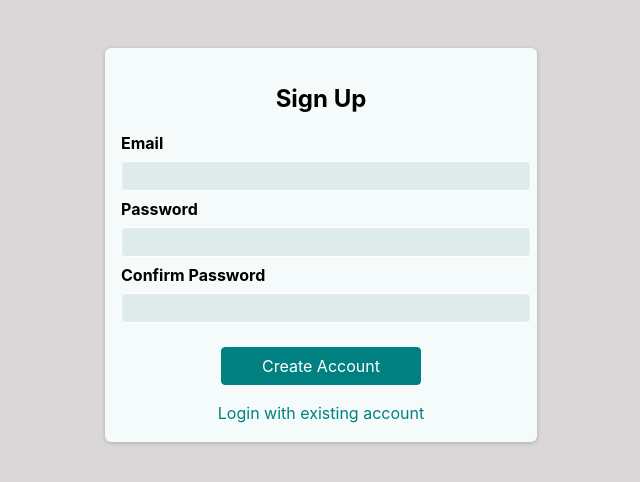
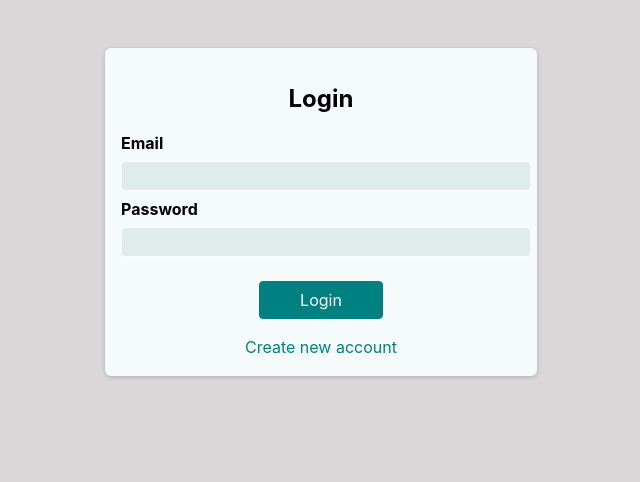
Before and after one commit to harshitaM29/react-expense-tracker, a React (Create React App) app: page / in a window 1280 px wide. Shown: the top 482 px of the page, without its empty margins (319-959 px from the left). Built offline with nearby package versions, Linux system fonts and the light colour scheme.

Commit message:
created singin page using firebase authentication

```diff
--- a/src/App.js
+++ b/src/App.js
@@ -1,12 +1,20 @@
 import AuthPage from "./pages/AuthPage";
-import {Route} from 'react-router-dom';
+import {Route, Switch} from 'react-router-dom';
 import AuthForm from "./components/Auth/AuthForm";
+import HomePage from "./pages/HomePage";
+import { Fragment } from "react";
 
 function App() {
   return(
-  <Route path='/' >
+    <Switch>
+  <Route path='/' exact>
     <AuthPage />
   </Route>
+  <Route path='/home'>
+    <HomePage />
+  </Route>
+  </Switch>
+
   );
 }
 
--- a/src/components/Auth/AuthForm.js
+++ b/src/components/Auth/AuthForm.js
@@ -1,69 +1,86 @@
 import classes from './AuthForm.module.css';
 import { useState,useRef, Fragment } from 'react';
+import {useHistory} from 'react-router-dom'
 
 const AuthForm = props => {
 
-    const [isLogin, setIsLogin] = useState(false);
-    const [error,setError] = useState(false);
+
+    const [isLoading, setIsLoading] = useState(false);
+    const [isLogin, setIsLogin] = useState(true);
     const emailInputRef = useRef();
     const passwordInputRef = useRef();
     const confirmPasswordInputRef = useRef();
- const handleSubmit = e => {
-        e.preventDefault();
-        const enteredEmail = emailInputRef.current.value;
-        const enteredPassword = passwordInputRef.current.value;
-        const enteredConfirmPassword = confirmPasswordInputRef.current.value;
-        const signUpData = {
-            email:enteredEmail,
-            password:enteredConfirmPassword,
-            returnSecureToken: true
-          }
-          if(isLogin){
+    const history =  useHistory()
 
-          }
-          else{
-        if(enteredPassword !== enteredConfirmPassword){
-            alert('Password does not match')
-            confirmPasswordInputRef.current.value = '';
-        }else {
-            fetch('https://identitytoolkit.googleapis.com/v1/accounts:signUp?key=AIzaSyBJVhLyraZIaOHKuIYAEHRRqOQ1pCR7qsw',{
-                method:'POST',
-                headers:{
-                    'Content-Type':'application/json'
-                },
-                body:JSON.stringify(signUpData)
-            }).then(res => {
-                if(res.ok){
-                    console.log('User has successfully signed up')
-                }else{
-                    res.json().then(data => {
-                        alert(data.error.message);
-                    })
-                }
-            })
-        }
-    }
 
-      }
 
     const switchAuthModeHandler = () => {
-        // const enteredConfirmPassword = confirmPasswordInputRef.current.value;
-        // const enteredPassword = passwordInputRef.current.value;
-        // if(enteredPassword !== enteredConfirmPassword) {
-        //     alert('Password does not match')
-        // } else {
-        // setIsLogin((prevState) => !prevState);
-        // }
+      setIsLogin((prevState) => !prevState);
 
 
 
     };
 
+
+    const signUpHandler = (e) => {
+        const enteredEmail = emailInputRef.current.value;
+        const enteredPassword = passwordInputRef.current.value;
+
+      e.preventDefault();
+
+      const signUpData = {
+        email:enteredEmail,
+        password:enteredPassword,
+        returnSecureToken: true
+      }
+      setIsLoading(true);
+      if(isLogin) {
+        fetch('https://identitytoolkit.googleapis.com/v1/accounts:signInWithPassword?key=AIzaSyBJVhLyraZIaOHKuIYAEHRRqOQ1pCR7qsw', {
+          method: 'POST',
+          body:JSON.stringify(signUpData),
+          headers: {
+            'Content-Type' : 'application/json'
+          }
+
+        }).then(res => {
+          setIsLoading(false)
+          if(res.ok) {
+            res.json().then(data => {
+                console.log(data.idToken)
+              history.replace('/home')
+            });
+          } else {
+            res.json().then(data => {
+              alert(data.error.message)
+              })
+          }
+        })
+
+      }else{
+
+        fetch('https://identitytoolkit.googleapis.com/v1/accounts:signUp?key=AIzaSyBJVhLyraZIaOHKuIYAEHRRqOQ1pCR7qsw', {
+          method:'POST',
+          body:JSON.stringify(signUpData),
+          headers: {
+            'Content-Type': 'application/json'
+          }
+        }).then(res => {
+          setIsLoading(false);
+          if(res.ok) {
+
+          } else{
+            res.json().then(data => {
+            alert(data.error.message)
+            })
+          }
+        })
+      }
+
+    }
     return (
-        <Fragment>
       <section className={classes.auth}>
         <h1>{isLogin ? 'Login' : 'Sign Up'}</h1>
-          <form onSubmit={handleSubmit}>
+        <form onSubmit={signUpHandler}>
           <div className={classes.control}>
             <label htmlFor='email'>Email</label>
             <input type='email' id='email' ref={emailInputRef} required />
@@ -77,7 +94,7 @@ const AuthForm = props => {
               required
             />
           </div>
-           {!isLogin && <div className={classes.control}>
+         {!isLogin &&  <div className={classes.control}>
             <label htmlFor='password'>Confirm Password</label>
             <input
               type='password'
@@ -85,11 +102,10 @@ const AuthForm = props => {
               ref={confirmPasswordInputRef}
               required
             />
-            </div>}
+          </div> }
           <div className={classes.actions}>
-             {/* <p>Sending Request...</p> */}
-          <button>{isLogin ? 'Login' : 'Create Account'}</button>
-          <section>
+            {isLoading && <p>Sending Request...</p>}
+            {!isLoading && <button>{isLogin ? 'Login' : 'Create Account'}</button> }
             <button
               type='button'
               className={classes.toggle}
@@ -97,13 +113,9 @@ const AuthForm = props => {
             >
               {isLogin ? 'Create new account' : 'Login with existing account'}
             </button>
-       </section>
           </div>
         </form>
-
       </section>
-
-       </Fragment>
     );
 
 }
--- /dev/null
+++ b/src/components/Home/Home.js
@@ -0,0 +1,7 @@
+const Home = () => {
+    return (
+        <h3>Welcome to Expense Tracker</h3>
+    )
+}
+
+export default Home;
--- /dev/null
+++ b/src/pages/HomePage.js
@@ -0,0 +1,7 @@
+import Home from "../components/Home/Home";
+
+const HomePage = () => {
+    return <Home />
+}
+
+export default HomePage;
```
Also changed, not shown: src/components/Home/Home.module.css (added). Lines whose indentation alone changed are shown as unchanged.
